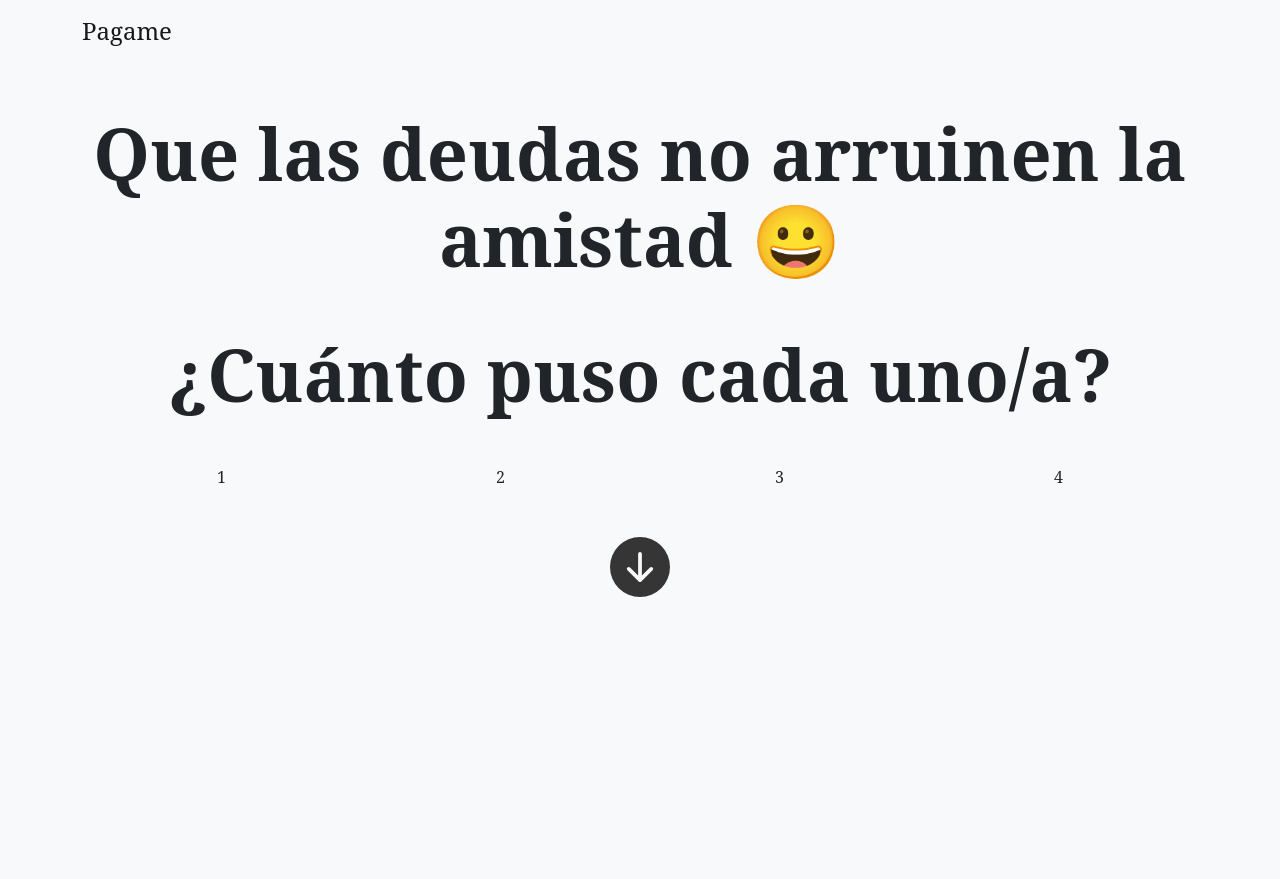
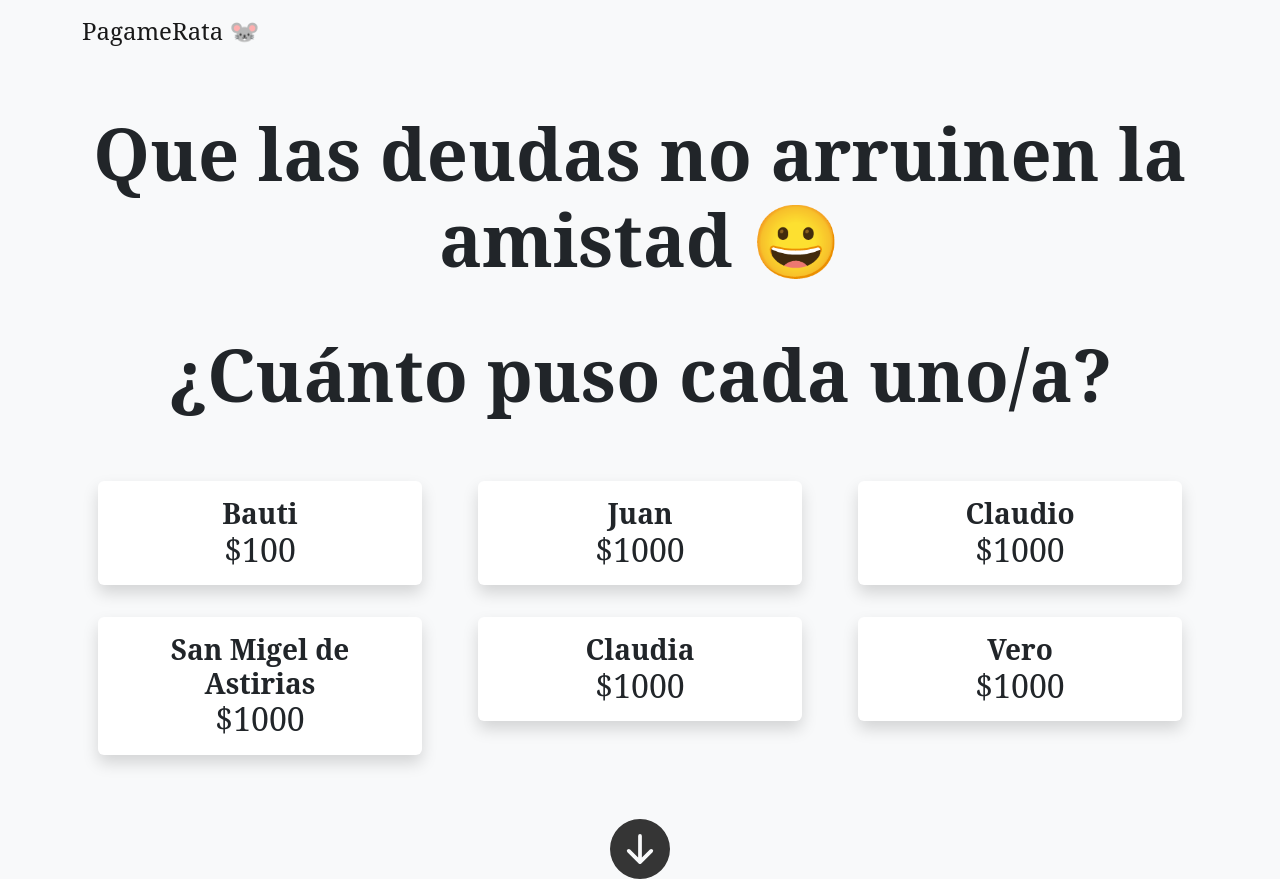
Before and after one commit to BautistaMendibe/pagamerata, an Angular app: page / in a window 1280 px wide. Before the commit the page ends 800 px from the top, so only its background shows below. Built offline with nearby package versions, Linux system fonts and the light colour scheme.

Commit message:
Se acomodó el componente de cuanto puso cada participante

```diff
--- a/src/app/app.component.html
+++ b/src/app/app.component.html
@@ -1,6 +1,6 @@
 <div class="container">
   <nav class="navbar">
-    <a class="navbar-brand" href="#">Pagame</a>
+    <a class="navbar-brand" href="#">PagameRata 🐭</a>
   </nav>
   <router-outlet></router-outlet>
 </div>
--- a/src/app/cuanto-puso-component/cuanto-puso-component.component.html
+++ b/src/app/cuanto-puso-component/cuanto-puso-component.component.html
@@ -1,16 +1,9 @@
-<div class="container text-center">
-  <div class="row">
-    <div class="col">
-      1
-    </div>
-    <div class="col">
-      2
-    </div>
-    <div class="col">
-      3
-    </div>
-    <div class="col">
-      4
+<div class="row">
+  <div class="col-4 justify-content-center" *ngFor="let participante of participantesArray; let index = index">
+    <div class="m-lg-3 shadow p-3 mb-5 bg-white rounded text-center">
+      <span class="h3 fw-bold">{{participante.nombre}}</span>
+      <br>
+      <span class="h2">${{participante.cantidad}}</span>
     </div>
   </div>
 </div>
--- a/src/app/cuanto-puso-component/cuanto-puso-component.component.ts
+++ b/src/app/cuanto-puso-component/cuanto-puso-component.component.ts
@@ -8,6 +8,13 @@ import { Participante } from "../models/participante";
 })
 export class CuantoPusoComponentComponent{
 
-
+  participantesArray : Participante[] = [
+    {id: 1, nombre: "Bauti", cantidad:100},
+    {id: 2, nombre: "Juan", cantidad:1000},
+    {id: 3, nombre: "Claudio", cantidad:1000},
+    {id: 4, nombre: "San Migel de Astirias", cantidad:1000},
+    {id: 5, nombre: "Claudia", cantidad:1000},
+    {id: 6, nombre: "Vero", cantidad:1000},
+  ];
 
 }
```
